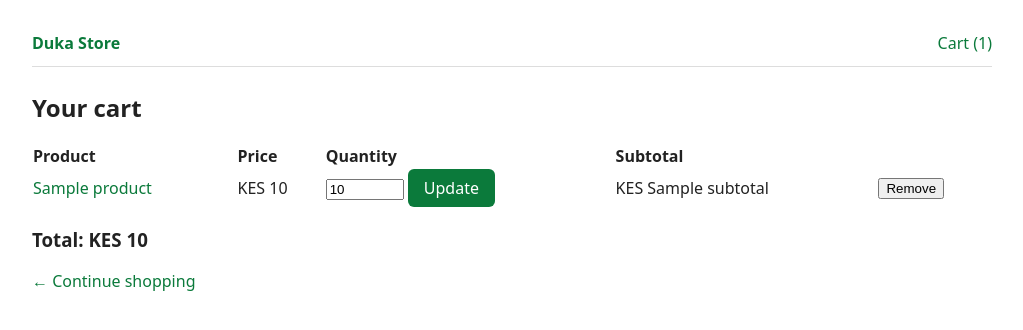
After one commit to CodeNova55/django-mpesa-store, a Django app: template store/templates/store/cart_detail.html in a window 1280 px wide. The commit adds this page. Shown: the top 330 px of the page, without its empty margins (128-1151 px from the left). Run offline with Django 5.2, Linux system fonts and the light colour scheme; the template is opened without the code that fills it: most values are stand-ins (such as "Sample title", 1, 10 or a date in 2020).

Commit message:
feat: add cart page, add-to-cart form, and cart count in nav

```diff
--- a/store/templates/base.html
+++ b/store/templates/base.html
@@ -18,8 +18,9 @@
   </style>
 </head>
 <body>
-  <nav>
+ <nav>
     <strong><a href="{% url 'product_list' %}">Duka Store</a></strong>
+    <a href="{% url 'cart_detail' %}">Cart ({{ cart|length }})</a>
   </nav>
   {% block content %}{% endblock %}
 </body>
--- /dev/null
+++ b/store/templates/store/cart_detail.html
@@ -0,0 +1,36 @@
+{% extends "base.html" %}
+{% block title %}Your cart{% endblock %}
+{% block content %}
+  <h2>Your cart</h2>
+  {% if cart|length %}
+    <table style="width:100%; border-collapse:collapse">
+      <tr style="text-align:left">
+        <th>Product</th><th>Price</th><th>Quantity</th><th>Subtotal</th><th></th>
+      </tr>
+      {% for item in cart %}
+        <tr>
+          <td><a href="{% url 'product_detail' item.product.pk %}">{{ item.product.name }}</a></td>
+          <td>KES {{ item.product.price }}</td>
+          <td>
+            <form method="post" action="{% url 'cart_update' item.product.pk %}">
+              {% csrf_token %}
+              <input type="number" name="quantity" value="{{ item.quantity }}" min="0" max="{{ item.product.stock }}" style="width:70px">
+              <button class="btn" type="submit">Update</button>
+            </form>
+          </td>
+          <td>KES {{ item.subtotal }}</td>
+          <td>
+            <form method="post" action="{% url 'cart_remove' item.product.pk %}">
+              {% csrf_token %}
+              <button type="submit">Remove</button>
+            </form>
+          </td>
+        </tr>
+      {% endfor %}
+    </table>
+    <h3>Total: KES {{ cart.total }}</h3>
+    <p><a href="{% url 'product_list' %}">&larr; Continue shopping</a></p>
+  {% else %}
+    <p>Your cart is empty. <a href="{% url 'product_list' %}">Browse products</a></p>
+  {% endif %}
+{% endblock %}
--- a/store/templates/store/product_detail.html
+++ b/store/templates/store/product_detail.html
@@ -8,6 +8,11 @@
   <p>{{ product.description }}</p>
   {% if product.stock > 0 %}
     <p class="muted">{{ product.stock }} in stock</p>
+    <form method="post" action="{% url 'cart_add' product.pk %}">
+      {% csrf_token %}
+      <input type="number" name="quantity" value="1" min="1" max="{{ product.stock }}" style="width:70px">
+      <button class="btn" type="submit">Add to cart</button>
+    </form>
   {% else %}
     <p class="muted">Out of stock</p>
   {% endif %}
```
